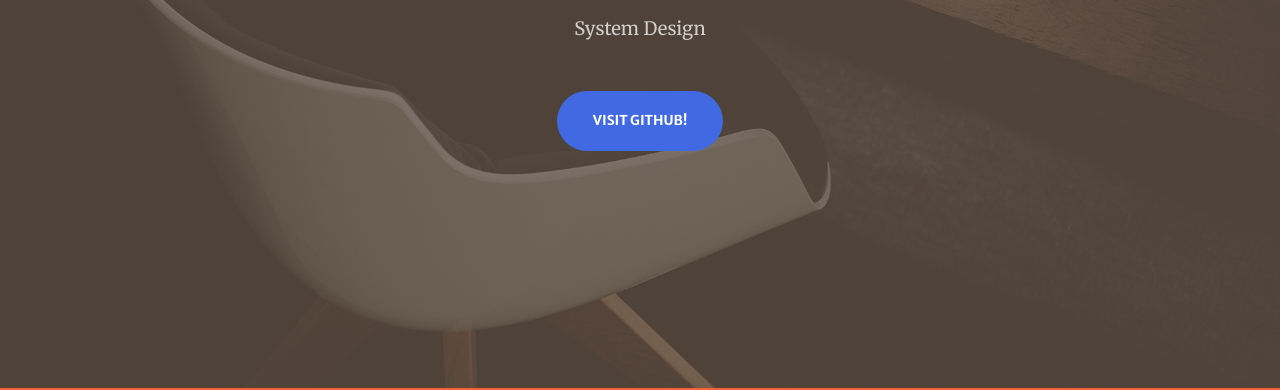
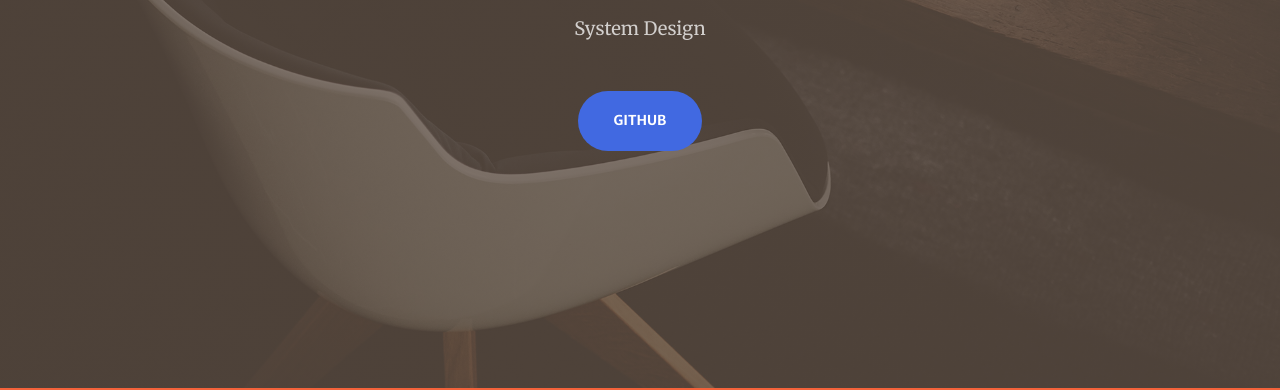
Before and after one commit to ab1COMPT220/lab-2-bootstrap, a plain HTML site: page index.html in a window 1280 px wide. Shown: the part 412-802 px from the top of the page. Drawn offline with nearby package versions, Linux system fonts and the light colour scheme; some packages are replaced by stand-ins of ours; a script that the page names is missing.

Commit message:
Update index.html

```diff
--- a/index.html
+++ b/index.html
@@ -44,7 +44,7 @@
                     </div>
                     <div class="col-lg-8 align-self-baseline">
                         <p class="text-white-75 mb-5">System Design</p>
-                        <a class="btn btn-primary btn-xl" href="https://github.com/ab1COMPT220">Visit Github!</a>
+                        <a class="btn btn-primary btn-xl" href="https://github.com/ab1COMPT220">Github</a>
                     </div>
                 </div>
             </div>
```
